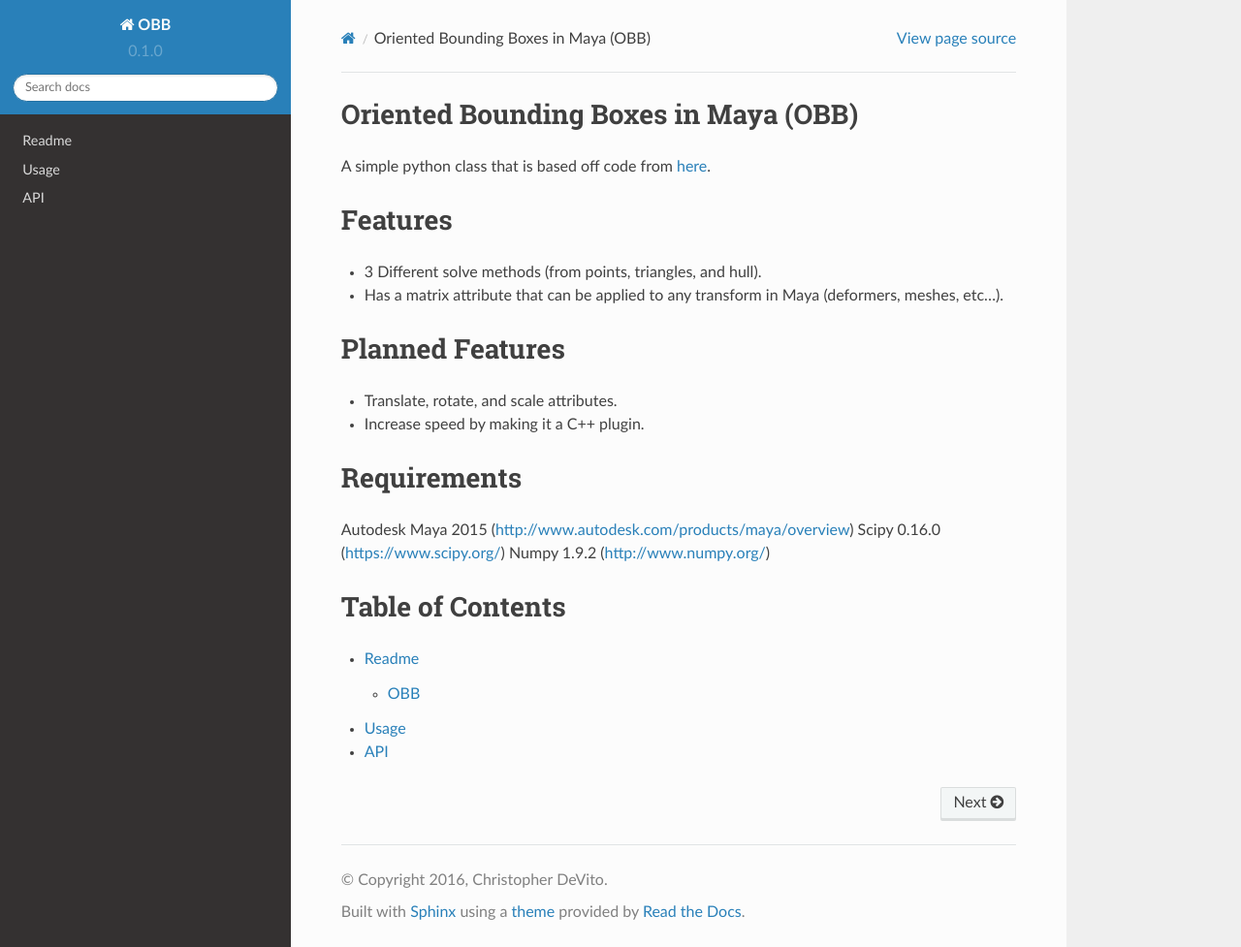
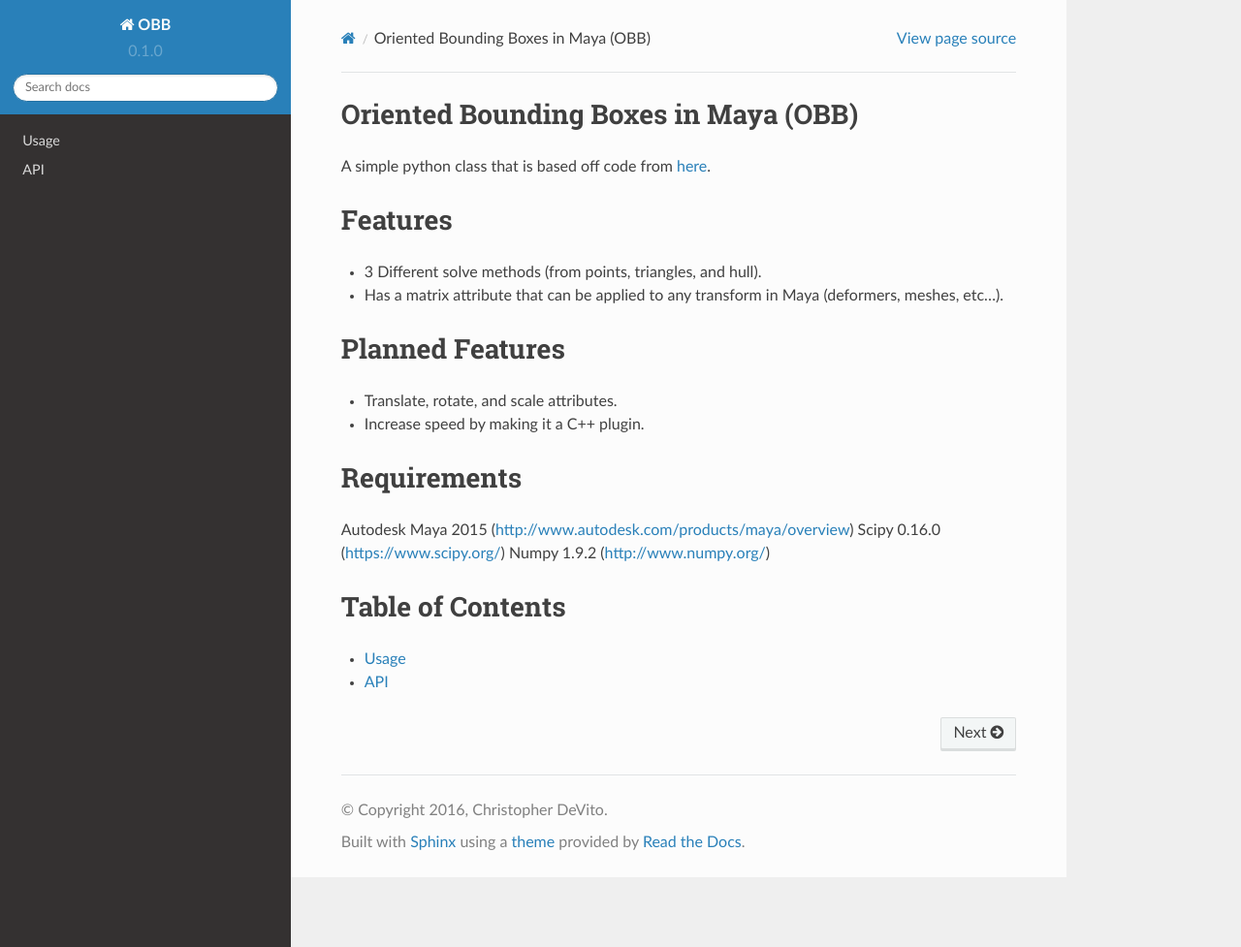
Before and after one commit to chrisdevito/OBB, a Sphinx documentation site: the page built from docs/index.rst, in a window 1280 px wide and 977 px high. Shown: the whole window at 97% size. Built offline with Sphinx 7.4.7 and the Read the Docs theme 2.0.0, drawn with Linux system fonts in a browser that asks for light colours.

Commit message:
removed readme file.

```diff
--- a/docs/index.rst
+++ b/docs/index.rst
@@ -26,6 +26,5 @@ Table of Contents
 .. toctree::
    :maxdepth: 2
 
-   readme
    usage
    api
--- a/docs/readme.rst
+++ /dev/null
@@ -1,6 +0,0 @@
-.. _readme:
-
-Readme
-=======
-
-.. include:: ../README.rst
```
